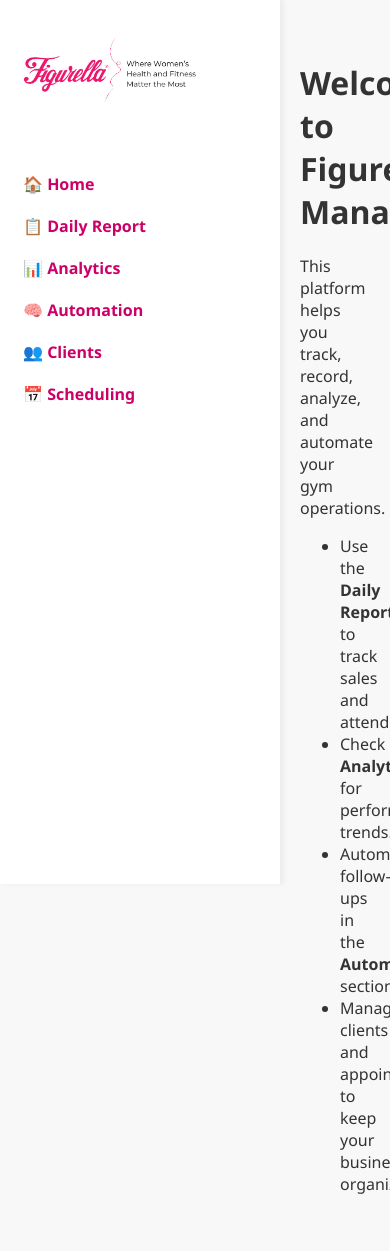
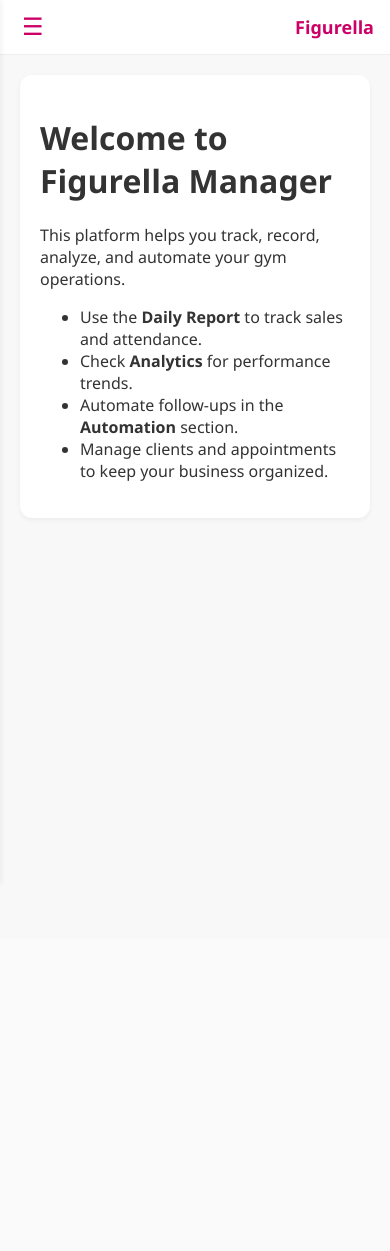
Before and after one commit to catafra90/flask-daily-report, a Flask app: page / in a window 390 px wide; the page is wider, and only the part inside the window is pictured. After the commit the page ends 481 px from the top of that part, so only its background shows below. Run offline with Flask 3, Linux system fonts and the light colour scheme.

Commit message:
🚀 Update: Mobile sidebar toggle and Figurella styling

```diff
--- a/static/styles.css
+++ b/static/styles.css
@@ -1,3 +1,4 @@
+/* Base Styles */
 body {
     margin: 0;
     font-family: 'Segoe UI', Tahoma, Geneva, Verdana, sans-serif;
@@ -5,6 +6,31 @@
     color: #333;
 }
 
+/* Topbar for mobile */
+.topbar {
+    display: none;
+    background-color: #ffffff;
+    padding: 12px 16px;
+    border-bottom: 1px solid #eee;
+    align-items: center;
+    justify-content: space-between;
+}
+
+.menu-toggle {
+    font-size: 24px;
+    background: none;
+    border: none;
+    cursor: pointer;
+    color: #CC0066;
+}
+
+.topbar-title {
+    font-weight: bold;
+    color: #CC0066;
+    font-size: 18px;
+}
+
+/* Sidebar */
 .sidebar {
     position: fixed;
     top: 0;
@@ -15,11 +41,12 @@
     border-right: 2px solid #eee;
     padding: 20px;
     box-shadow: 2px 0 5px rgba(0, 0, 0, 0.05);
+    transition: transform 0.3s ease-in-out;
 }
 
-.logo {
+.sidebar .logo {
     width: 180px;
-    margin-bottom: 40px;
+    margin-bottom: 30px;
 }
 
 .sidebar nav a {
@@ -51,3 +78,28 @@
     border-radius: 12px;
     box-shadow: 0 2px 5px rgba(0, 0, 0, 0.05);
 }
+
+/* MOBILE STYLES */
+@media (max-width: 768px) {
+    .topbar {
+        display: flex;
+    }
+
+    .sidebar {
+        transform: translateX(-100%);
+        z-index: 1000;
+    }
+
+    .sidebar.show {
+        transform: translateX(0);
+    }
+
+    .main-content {
+        margin-left: 0;
+        padding: 20px;
+    }
+
+    .content-box {
+        padding: 20px;
+    }
+}
--- a/templates/layout.html
+++ b/templates/layout.html
@@ -7,7 +7,14 @@
     <meta name="viewport" content="width=device-width, initial-scale=1">
 </head>
 <body>
-    <div class="sidebar">
+    <!-- Mobile top bar -->
+    <div class="topbar">
+        <button class="menu-toggle" onclick="toggleSidebar()">☰</button>
+        <span class="topbar-title">Figurella</span>
+    </div>
+
+    <!-- Sidebar -->
+    <div class="sidebar" id="sidebar">
         <img src="{{ url_for('static', filename='logo.png') }}" alt="Figurella Logo" class="logo">
         <nav>
             <a href="/">🏠 Home</a>
@@ -18,8 +25,32 @@
             <a href="/scheduling">📅 Scheduling</a>
         </nav>
     </div>
+
+    <!-- Main content -->
     <div class="main-content">
-        {% block content %}{% endblock %}
+        <div class="content-box">
+            {% block content %}{% endblock %}
+        </div>
     </div>
+
+    <!-- Toggle script -->
+  <script>
+    function toggleSidebar() {
+        const sidebar = document.getElementById('sidebar');
+        sidebar.classList.toggle('show');
+    }
+
+    // Optional: close sidebar when clicking outside (mobile only)
+    document.addEventListener('click', function (e) {
+        const sidebar = document.getElementById('sidebar');
+        const toggleBtn = document.querySelector('.menu-toggle');
+        const isClickInsideSidebar = sidebar.contains(e.target);
+        const isClickOnToggle = toggleBtn.contains(e.target);
+
+        if (!isClickInsideSidebar && !isClickOnToggle && sidebar.classList.contains('show')) {
+            sidebar.classList.remove('show');
+        }
+    });
+</script>
 </body>
 </html>
```
Also changed, not shown: 1 other file.
